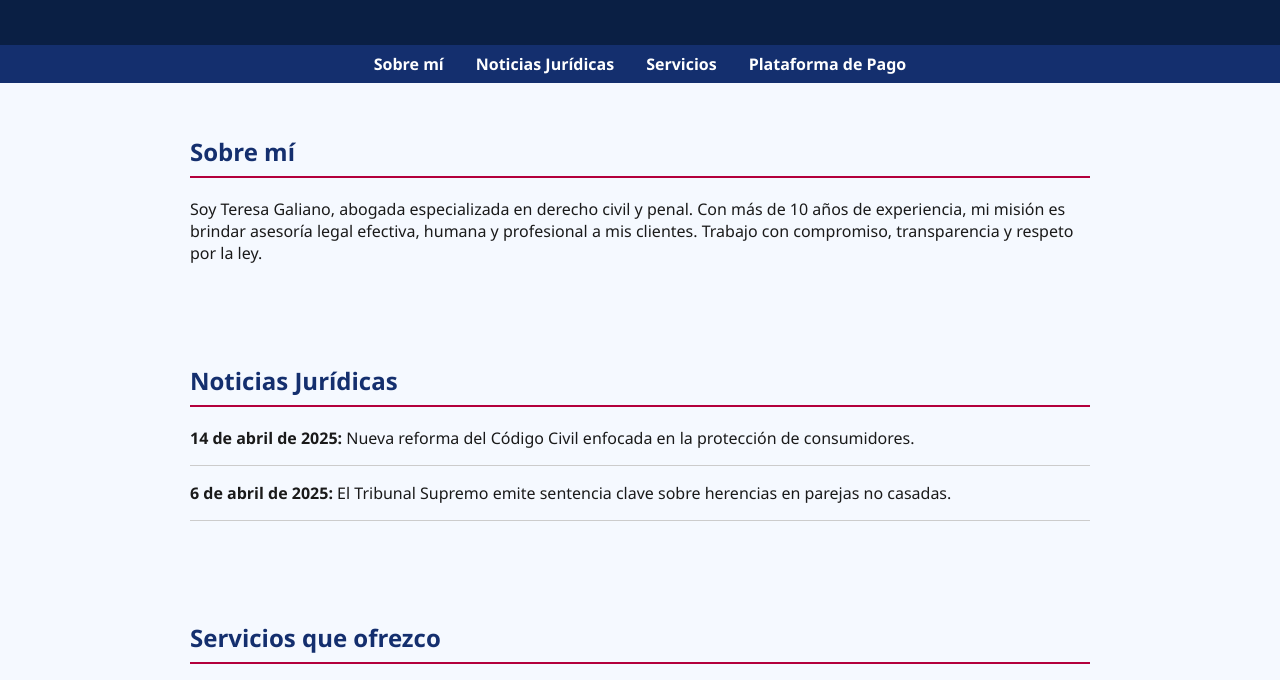
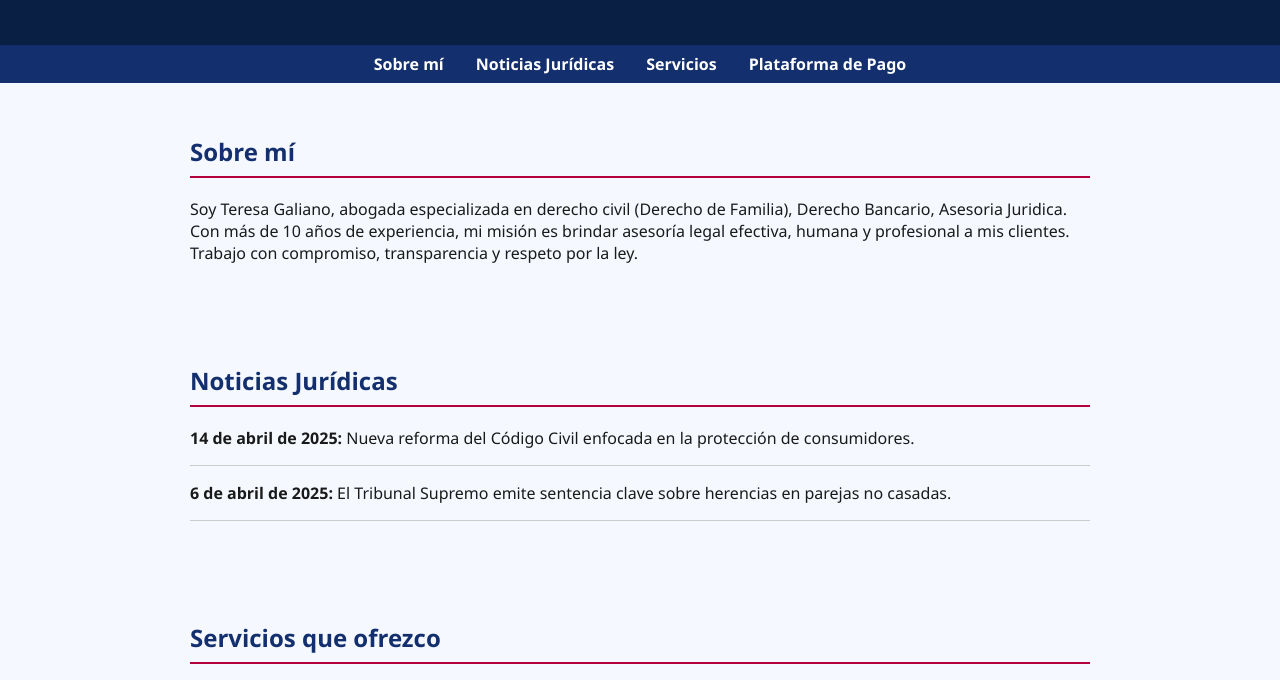
Before and after one commit to TGaliano81/Teresa-Galiano-Abogada, a plain HTML site: page index.html in a window 1280 px wide. Shown: the part 116-796 px from the top of the page. Drawn offline with Linux system fonts and the light colour scheme; a script that the page names is missing.

Commit message:
Update index.html

```diff
--- a/index.html
+++ b/index.html
@@ -87,7 +87,7 @@
 
   <section id="sobre-mi">
     <h2>Sobre mí</h2>
-    <p>Soy Teresa Galiano, abogada especializada en derecho civil y penal. Con más de 10 años de experiencia, mi misión es brindar asesoría legal efectiva, humana y profesional a mis clientes. Trabajo con compromiso, transparencia y respeto por la ley.</p>
+    <p>Soy Teresa Galiano, abogada especializada en derecho civil (Derecho de Familia), Derecho Bancario, Asesoria Juridica. Con más de 10 años de experiencia, mi misión es brindar asesoría legal efectiva, humana y profesional a mis clientes. Trabajo con compromiso, transparencia y respeto por la ley.</p>
   </section>
 
   <section id="noticias">
```
